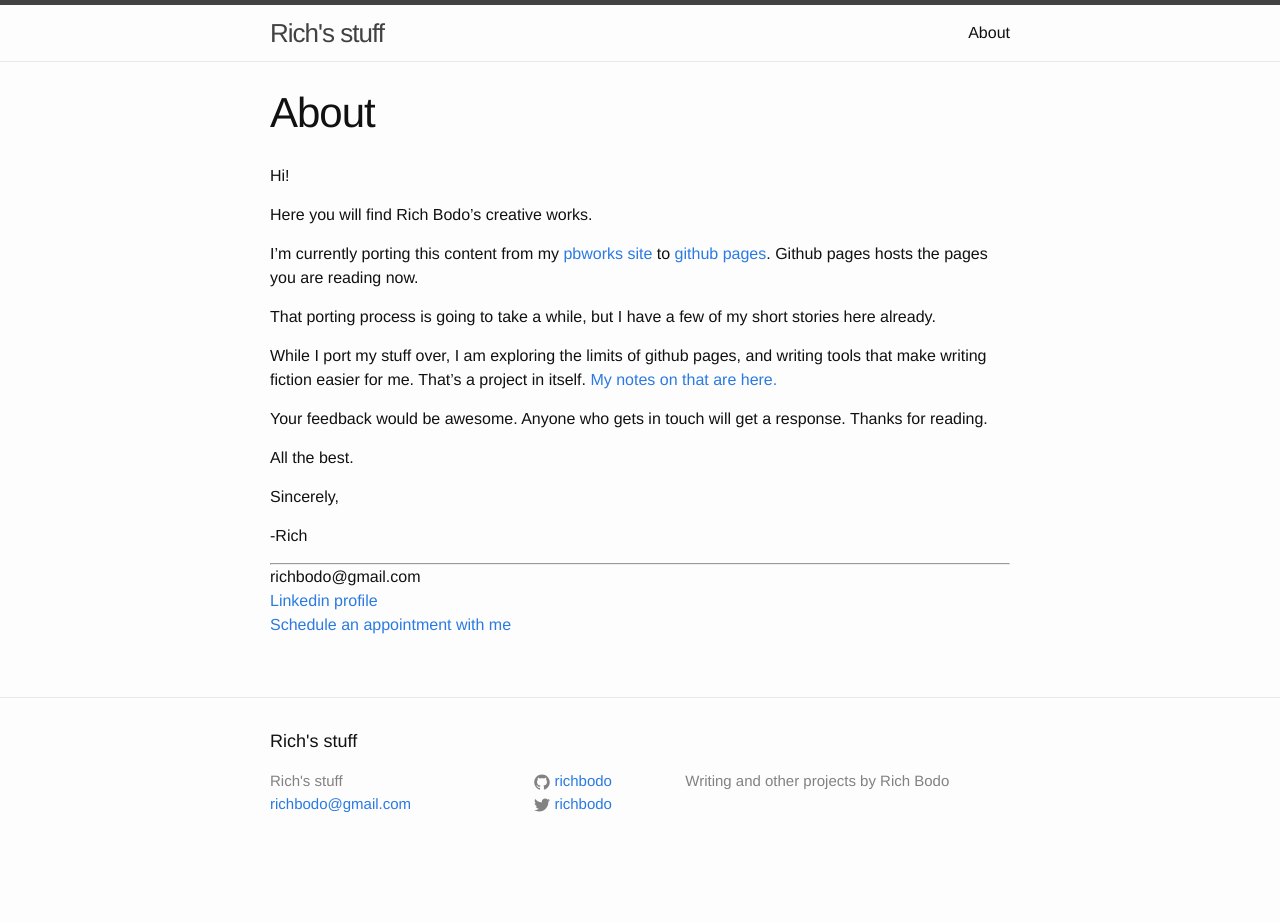
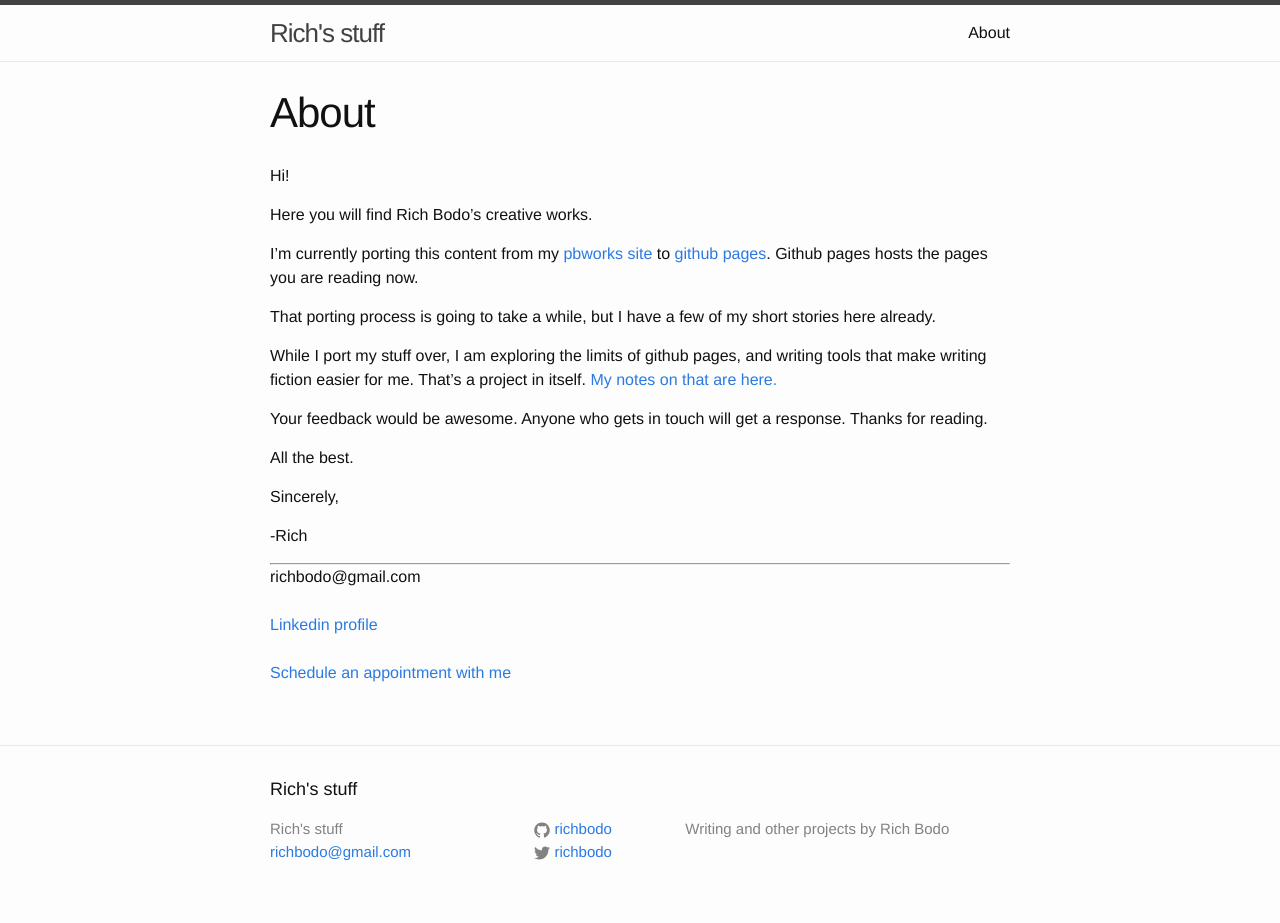
Before and after one commit to richbodo/richbodo.github.io, a Jekyll site: the page built from about.md, in a window 1280 px wide. Built offline with Jekyll 4.4.1, drawn with Linux system fonts in a browser that asks for light colours; before the commit the page ends 900 px from its top, so only the background shows below that.

```diff
--- a/about.md
+++ b/about.md
@@ -23,9 +23,9 @@ Sincerely,
 -Rich
 
 ---
-richbodo@gmail.com
-[Linkedin profile][linkedin-site]
-[Schedule an appointment with me][scheduling-link]
+richbodo@gmail.com<br>
+[Linkedin profile][linkedin-site]<br>
+[Schedule an appointment with me][scheduling-link]<br>
 
 [pbworks-site]: http://richbodo.pbworks.com
 [github-pages]:   https://pages.github.com
```
